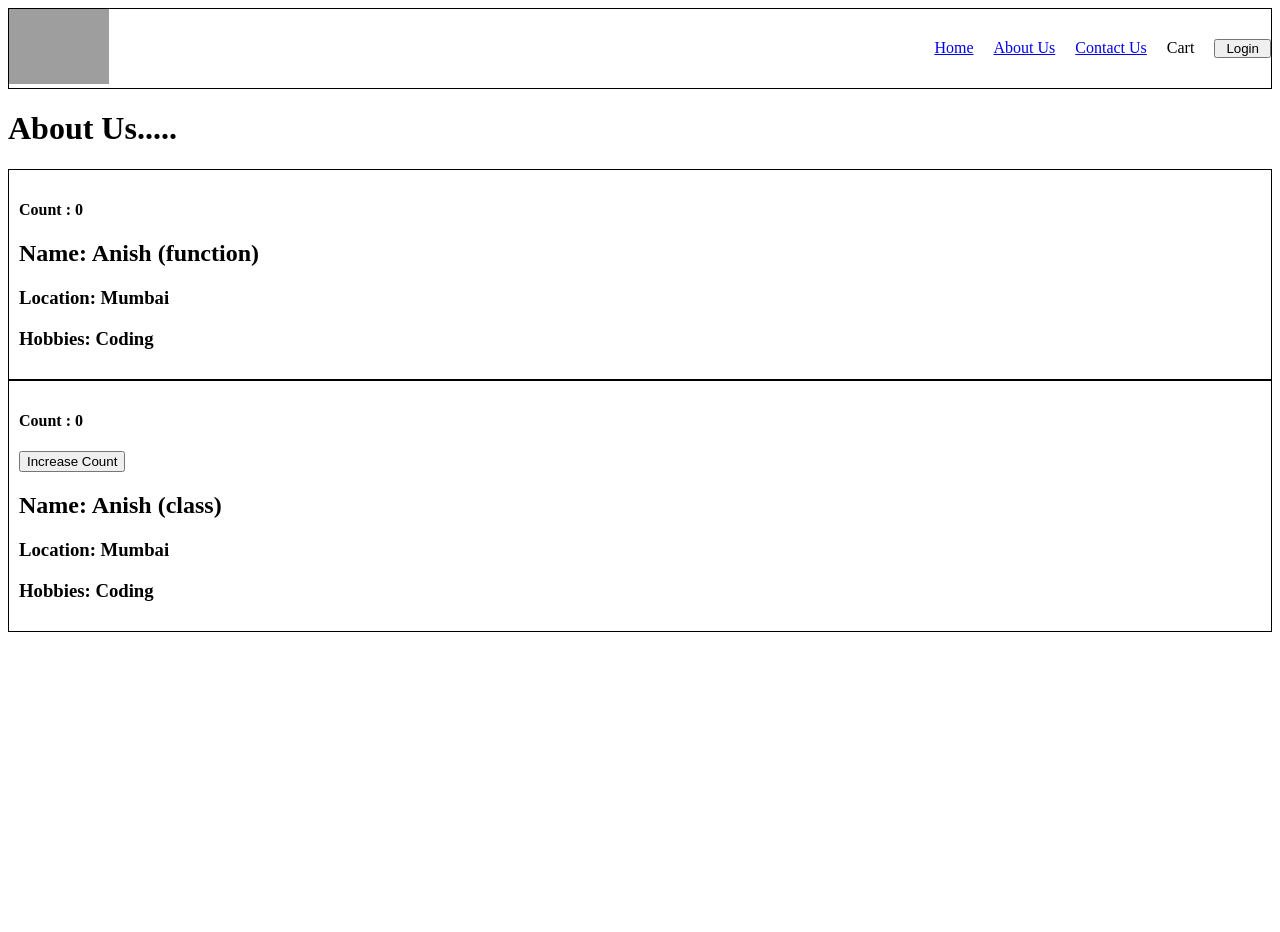
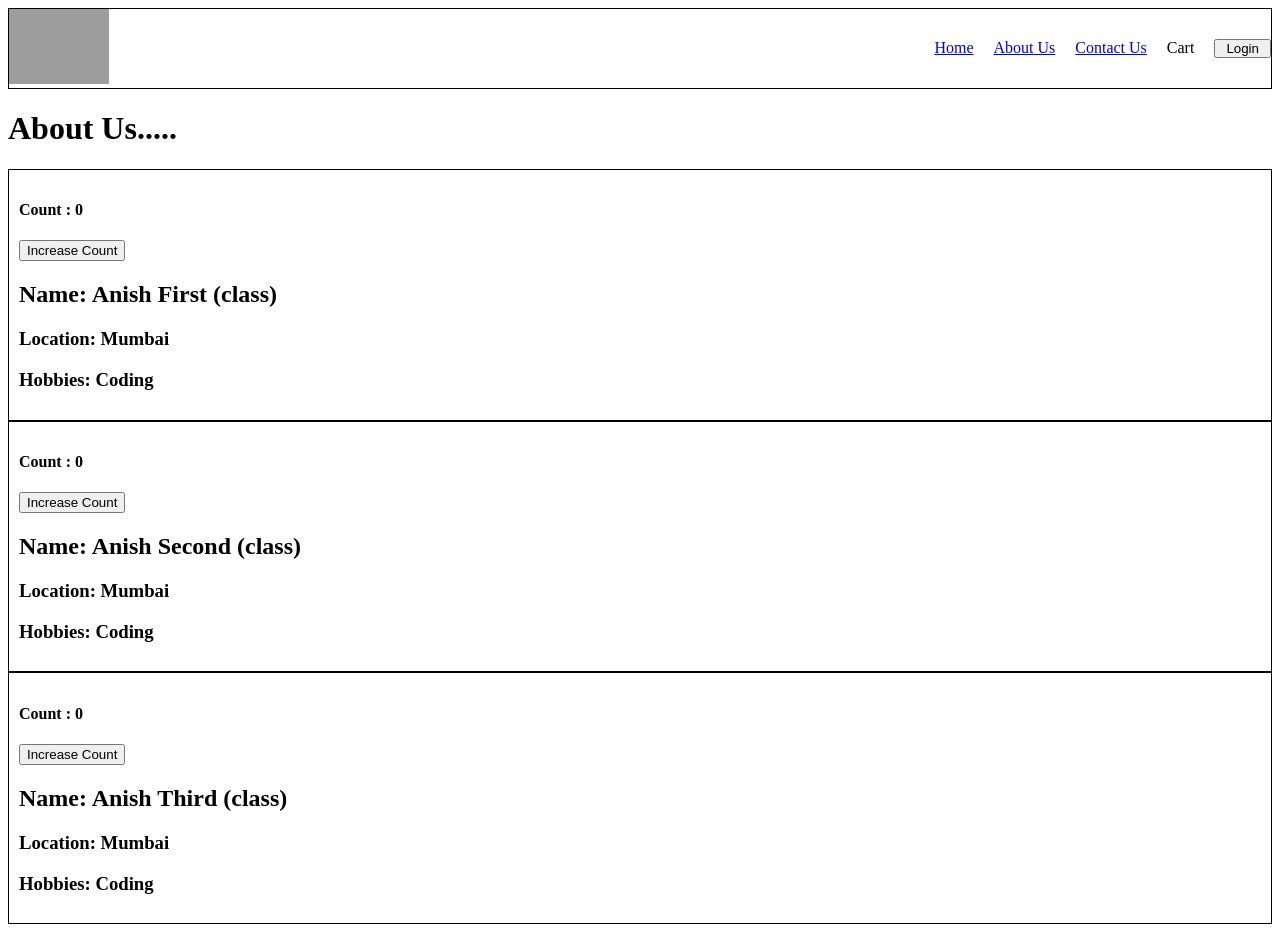
Before and after one commit to anishpalkar/react-basics, a React (Vite) app: page /about in a window 1280 px wide. Before the commit the page ends 800 px from the top, so only its background shows below. Built offline with nearby package versions, Linux system fonts and the light colour scheme; grey boxes are pictures that could not be loaded.

Commit message:
Lifecycle methods call hierarchy as per render & commit phase

```diff
--- a/src/components/About.js
+++ b/src/components/About.js
@@ -1,15 +1,28 @@
-import User from "./User";
+import { Component } from "react";
 import UserClass from "./UserClass";
 
-const About = () => {
-  return (
-    <div>
-      <h1>About Us.....</h1>
-      <User name={"Anish (function)"} location={"Mumbai"} />
+class About extends Component {
+  constructor(props) {
+    console.log("Parent Constructor");
+    super(props);
+  }
 
-      <UserClass name={"Anish (class)"} location={"Mumbai"} />
-    </div>
-  );
-};
+  componentDidMount() {
+    //it is called after component is rendered initially (completes mounting on dom)
+    //Its like a useEffect, and here we make the API Calls.
+    console.log("Parent ComponentDidMount");
+  }
+  render() {
+    console.log("Parent Render");
+    return (
+      <div>
+        <h1>About Us.....</h1>
+        <UserClass name={"Anish First (class) "} location={"Mumbai"} />
+        <UserClass name={"Anish Second (class) "} location={"Mumbai"} />
+        <UserClass name={"Anish Third (class) "} location={"Mumbai"} />
+      </div>
+    );
+  }
+}
 
 export default About;
--- a/src/components/Body.js
+++ b/src/components/Body.js
@@ -12,7 +12,7 @@ const Body = () => {
     useState([]);
   //on change in state variable React re-renders the whole component in Virtual DOM with constructing a new tree with updates, it will compare both the old and newly constructed tree (Diff algo) and then it will only update "changed part"(diffed) in actual DOM.
 
-  //below useEffect callback is called after the component renders itself first time (see Header.js)
+  //below useEffect callback is called after the component renders itself first time in actual DOM (see Header.js)
   useEffect(() => {
     fetchData();
   }, []);
--- a/src/components/User.js
+++ b/src/components/User.js
@@ -7,7 +7,6 @@ const User = ({ name, location }) => {
   return (
     <div className="user-card">
       <h4>Count : {count}</h4>
-
       <h2>Name: {name}</h2>
       <h3>Location: {location}</h3>
       <h3>Hobbies: Coding</h3>
--- a/src/components/UserClass.js
+++ b/src/components/UserClass.js
@@ -1,9 +1,12 @@
 import React from "react";
 
 class UserClass extends React.Component {
+  // Functional Component => a function which returns jsx
+  //Class Component=> a class where render() return jsx
   constructor(props) {
     super(props);
-    //this.props is set by the super class
+    //this.props is set by the super class. Taken care to set in super i.e Component constructor.
+    console.log(this.props.name + "Child Constructor");
 
     //best place to create state when we create instance of the class component
     //state is reserved keyword, it will contain all the state variables here only which are used in component. Its an object which holds all the state variables
@@ -12,9 +15,16 @@ class UserClass extends React.Component {
       count2: 1,
     };
   }
-  // Functional Component => a function which returns jsx
-  //Class Compoent=> a class where render() return jsx
+
+  componentDidMount() {
+    //it is called after component is rendered initially (completes mounting on dom)
+    console.log(this.props.name + "Child ComponentDidMount");
+
+    //API call
+  }
+
   render() {
+    console.log(this.props.name + "Child Render");
     const { name, location } = this.props;
     const { count, count2 } = this.state;
     return (
```
